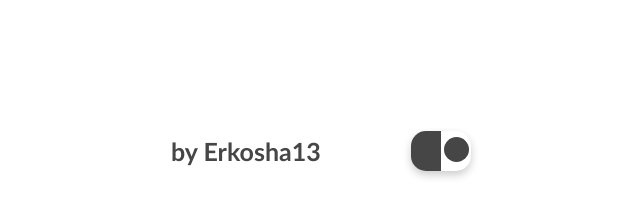
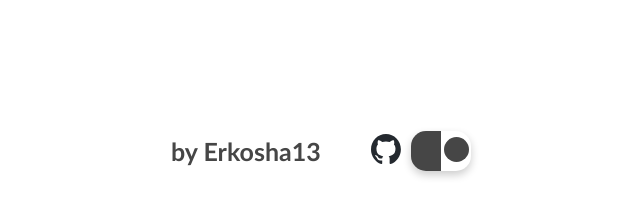
Before and after one commit to erkosha13/calculator-js, a plain HTML site: page index.html in a window 1280 px wide. Both pictures are taken after a click on the button 760 px from the left and 150 px from the top of the page. Shown: the top 199 px of the page, 319-959 px from the left. Drawn offline with Linux system fonts and the light colour scheme.

Commit message:
add logo github

```diff
--- a/index.html
+++ b/index.html
@@ -10,6 +10,9 @@
   <div class="container">
     <div class="title">
       <h1>by Erkosha13</h1>
+      <a href="https://github.com/erkosha13/calculator-js">
+        <img src="./img/github-mark-white.svg" alt="">
+      </a>
       <button class="toggle-button"></button>
     </div>
     <div class="calculator">
--- a/script.js
+++ b/script.js
@@ -59,7 +59,7 @@ buttons.forEach((button) => {
 
 
 
-
+const githubImage = document.querySelector('.title img');
 const toggleButton = document.querySelector('.toggle-button');
 const body = document.querySelector('body');
 
@@ -67,4 +67,10 @@ toggleButton.addEventListener('click', (e) => {
   e.preventDefault();
   body.classList.toggle('dark-mode');
 
+  if (body.classList.contains('dark-mode')) {
+    githubImage.src = './img/github-mark.svg';
+  } else {
+    githubImage.src = './img/github-mark-white.svg';
+  }
+
 });
--- a/styles.css
+++ b/styles.css
@@ -16,6 +16,12 @@ body {
   justify-content: space-between;
   align-items:center;
 }
+
+.title img{
+  width: 30px;
+  padding-left: 40px;
+}
+
 .title h1 {
   color: #fff;
   font-size: 25px;
@@ -56,9 +62,6 @@ body.dark-mode .toggle-button::before {
 }
 
 .screen__wrapper {
-  display: block;
-  justify-content: space-between;
-  align-items: center;
   margin-bottom: 20px;
   grid-column: 1 / -1;
 }
```
Also changed, not shown: img/github-mark-white.svg (added), img/github-mark.svg (added).
